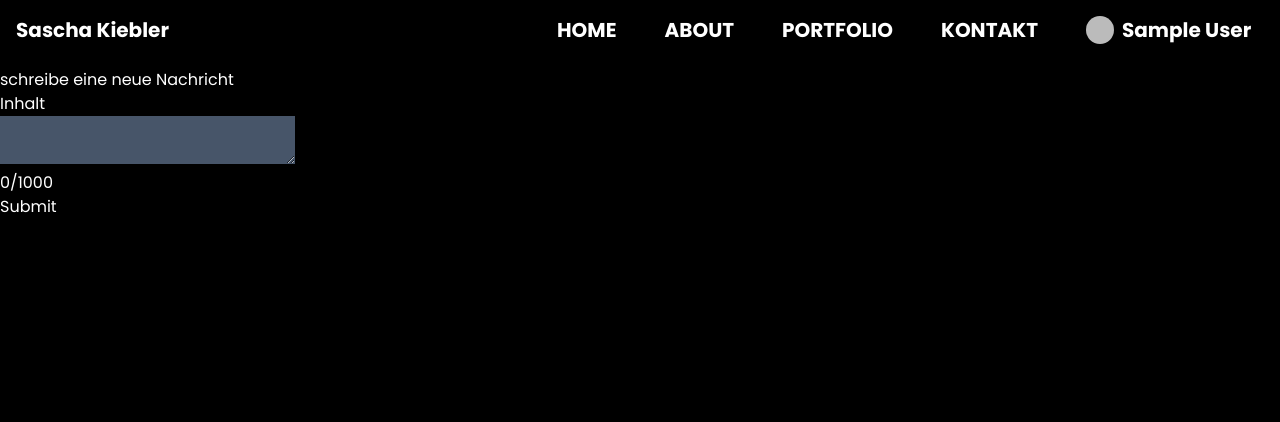
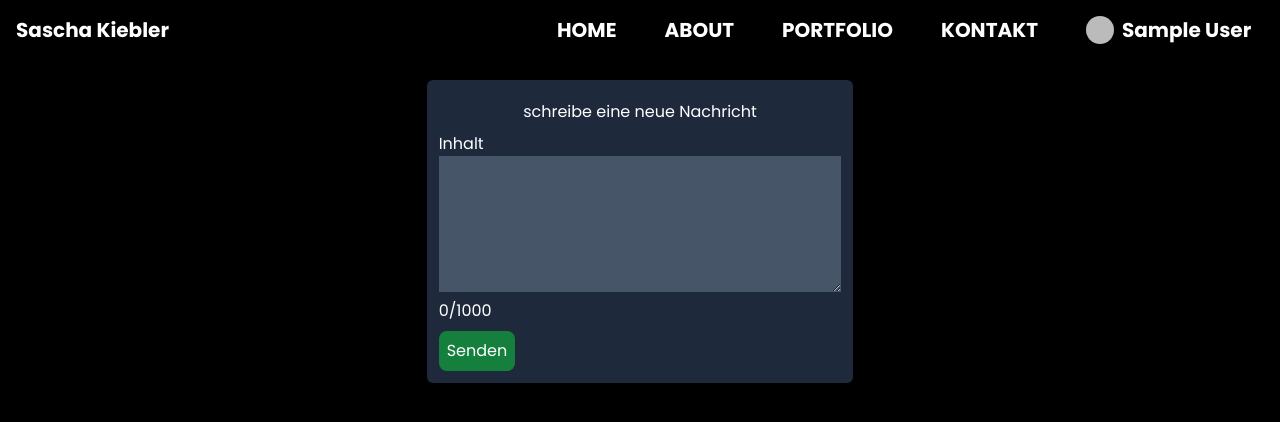
Before and after one commit to SaschaKiebler/personal-website, a Next.js app: page /post in a window 1280 px wide. Shown: the top 422 px of the page. Built offline with nearby package versions, Linux system fonts and the light colour scheme; no server answers; sample sign-in values are in the browser's storage.

Commit message:
Styled message-section

```diff
--- a/components/Nav.js
+++ b/components/Nav.js
@@ -14,6 +14,7 @@ return(
         <button className="mr-1">Sascha Kiebler</button>
         </li></Link>
         {/*<li className="mr-4 ml-3"><FaCrown/></li>*/}
+
         <Link href="/" className="lg:ml-96">
         <li >HOME</li>
         </Link>
--- a/pages/post.js
+++ b/pages/post.js
@@ -66,15 +66,17 @@ useEffect(() =>{
     return(
         <motion.div initial={{y:"100%"}} animate={{y:"0%"}} transition={{duration:0.75, ease:"easeOut"}} exit={{opacity:1}}
         className='w-full h-full absolute bg-black text-white font-poppins'>
-            <form onSubmit={submitPost}>
-                <h1 className="">{post.hasOwnProperty("id") ? "bearbeite deine Nachricht" : "schreibe eine neue Nachricht"}</h1>
+            <div className="flex justify-center w-full h-fit">
+                <form onSubmit={submitPost} className="p-3 mt-3 bg-slate-800 w-1/3 h-full rounded-md">
+                <h1 className="m-2 text-center">{post.hasOwnProperty("id") ? "bearbeite deine Nachricht" : "schreibe eine neue Nachricht"}</h1>
                 <div>
                     <h3>Inhalt</h3>
-                    <textarea value={post.description} onChange={(e)=>{setPost({...post, description:e.target.value})}} className="bg-slate-600 border-none"></textarea>
+                    <textarea rows="5" value={post.description} onChange={(e)=>{setPost({...post, description:e.target.value})}} className="bg-slate-600 w-full p-2 h-full"></textarea>
                 </div>
                 <p>{post.description.length}/1000</p>
-                <button type="submit">Submit</button>
+                <button type="submit" className="p-2 bg-green-700 mt-2 rounded-lg">Senden</button>
             </form>
+            </div>
 
         </motion.div>
     )
```
